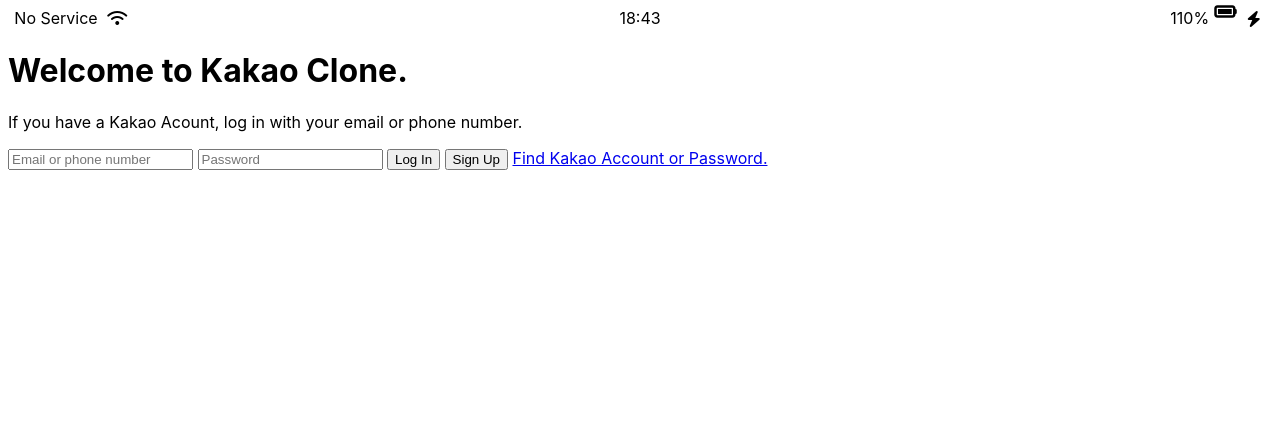
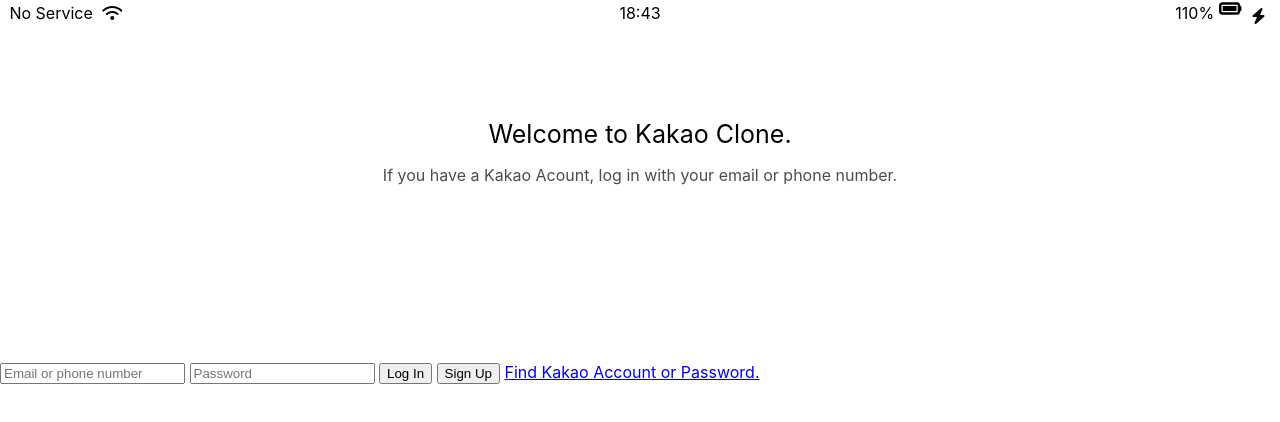
Before and after one commit to desgramer/kakao-clone, a plain HTML site: page index.html in a window 1280 px wide. Drawn offline with Linux system fonts and the light colour scheme.

Commit message:
Sign Up Screen Part 3
reset css는 대부분의 태그에 margin:0, padding:0, border:0 등을 가진 css 파일이다.
브라우저의 기본 스타일을 초기화 해준다.
브라우저의 스타일을 없애고 직접 디자인 하는 것이 더 좋은 방법.

```diff
--- /dev/null
+++ b/css/reset.css
@@ -0,0 +1,124 @@
+html,
+body,
+div,
+span,
+applet,
+object,
+iframe,
+h1,
+h2,
+h3,
+h4,
+h5,
+h6,
+p,
+blockquote,
+pre,
+a,
+abbr,
+acronym,
+address,
+big,
+cite,
+code,
+del,
+dfn,
+em,
+img,
+ins,
+kbd,
+q,
+s,
+samp,
+small,
+strike,
+strong,
+sub,
+sup,
+tt,
+var,
+b,
+u,
+i,
+center,
+dl,
+dt,
+dd,
+ol,
+ul,
+li,
+fieldset,
+form,
+label,
+legend,
+table,
+caption,
+tbody,
+tfoot,
+thead,
+tr,
+th,
+td,
+article,
+aside,
+canvas,
+details,
+embed,
+figure,
+figcaption,
+footer,
+header,
+hgroup,
+menu,
+nav,
+output,
+ruby,
+section,
+summary,
+time,
+mark,
+audio,
+video {
+  margin: 0;
+  padding: 0;
+  border: 0;
+  font-size: 100%;
+  font: inherit;
+  vertical-align: baseline;
+}
+/* HTML5 display-role reset for older browsers */
+article,
+aside,
+details,
+figcaption,
+figure,
+footer,
+header,
+hgroup,
+menu,
+nav,
+section {
+  display: block;
+}
+body {
+  line-height: 1;
+}
+ol,
+ul {
+  list-style: none;
+}
+blockquote,
+q {
+  quotes: none;
+}
+blockquote:before,
+blockquote:after,
+q:before,
+q:after {
+  content: "";
+  content: none;
+}
+table {
+  border-collapse: collapse;
+  border-spacing: 0;
+}
--- /dev/null
+++ b/css/status-bar.css
@@ -0,0 +1,31 @@
+.status-bar {
+  display: flex;
+  justify-content: center;
+  padding: 5px 3px;
+}
+
+.status-bar__column {
+  width: 33%;
+}
+
+.status-bar__column:first-child span {
+  margin-right: 5px;
+}
+
+.status-bar__column:nth-child(2) {
+  display: flex;
+  justify-content: center;
+}
+
+.status-bar__column:last-child {
+  display: flex;
+  justify-content: flex-end;
+}
+
+.status-bar__column .fa-battery-full {
+  margin: 3px 5px;
+}
+
+.status-bar__column .fa-bolt {
+  margin: 3px 5px;
+}
--- a/css/styles.css
+++ b/css/styles.css
@@ -1,35 +1,26 @@
+@import "reset.css";
+@import "status-bar.css";
+
 body {
   font-family: -apple-system, BlinkMacSystemFont, "Segoe UI", Roboto, Oxygen,
     Ubuntu, Cantarell, "Open Sans", "Helvetica Neue", sans-serif;
 }
 
-.status-bar {
+.welcome-header {
+  margin: 90px 0px;
+  text-align: center;
   display: flex;
-  justify-content: center;
+  flex-direction: column;
+  align-items: center;
 }
 
-.status-bar__column {
-  width: 33%;
+.welcome-header__title {
+  margin-bottom: 20px;
+  font-size: 25px;
 }
 
-.status-bar__column:first-child span {
-  margin-right: 5px;
+.welcome-header__text {
+  width: 60%;
+  opacity: 0.7;
+  margin-bottom: 90px;
 }
-
-.status-bar__column:nth-child(2) {
-  display: flex;
-  justify-content: center;
-}
-
-.status-bar__column:last-child {
-  display: flex;
-  justify-content: flex-end;
-}
-
-.status-bar__column .fa-battery-full {
-  margin: 3px 5px;
-}
-
-.status-bar__column .fa-bolt {
-  margin: 3px 5px;
-}
--- a/index.html
+++ b/index.html
@@ -22,8 +22,8 @@
       </div>
     </div>
     <header class="welcome-header">
-      <h1 class="welcom-header__title">Welcome to Kakao Clone.</h1>
-      <p class="welcom-header__text">
+      <h1 class="welcome-header__title">Welcome to Kakao Clone.</h1>
+      <p class="welcome-header__text">
         If you have a Kakao Acount, log in with your email or phone number.
       </p>
     </header>
```
